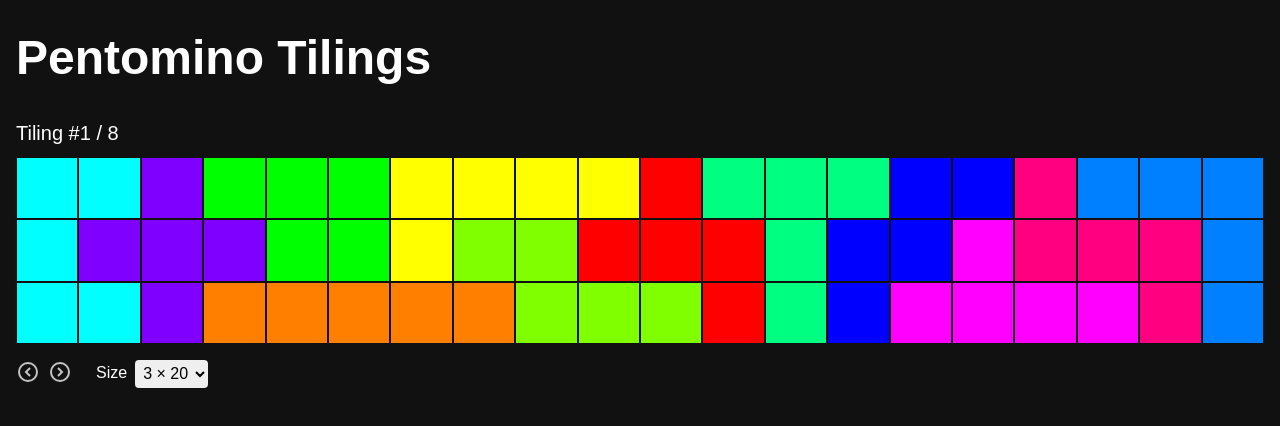
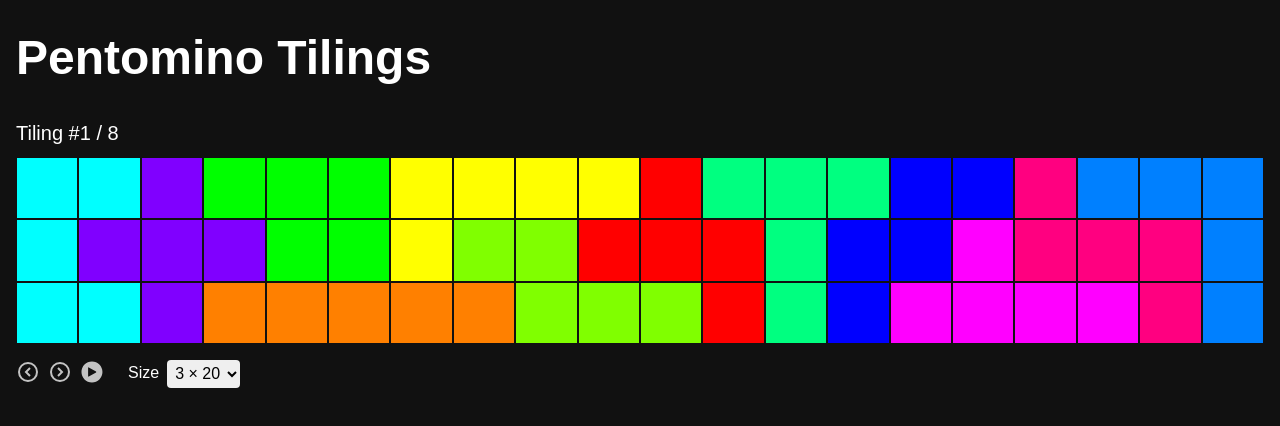
Before and after one commit to ScriptRaccoon/pentomino-tilings, a Svelte app: page / in a window 1280 px wide. Shown: the top 426 px of the page. Built offline with nearby package versions, Linux system fonts and the light colour scheme.

Commit message:
animation feature

```diff
--- a/src/App.svelte
+++ b/src/App.svelte
@@ -14,6 +14,7 @@
 	let m = 20
 
 	let loading = false
+	let animation_interval: number | null = null
 
 	async function init() {
 		const new_n = selected_n
@@ -50,6 +51,16 @@
 		}
 	}
 
+	function toggle_animation() {
+		if (animation_interval) {
+			clearInterval(animation_interval)
+			animation_interval = null
+		} else {
+			go_right()
+			animation_interval = window.setInterval(go_right, 1000)
+		}
+	}
+
 	onMount(init)
 </script>
 
@@ -80,7 +91,8 @@
 	<menu>
 		<div>
 			<button
-				disabled={!current_tiling}
+				disabled={!current_tiling ||
+					animation_interval != null}
 				on:click={go_left}
 				aria-label="previous"
 			>
@@ -91,7 +103,8 @@
 				/>
 			</button>
 			<button
-				disabled={!current_tiling}
+				disabled={!current_tiling ||
+					animation_interval != null}
 				on:click={go_right}
 				aria-label="next"
 			>
@@ -101,6 +114,13 @@
 					alt="arrow right"
 					aria-hidden="true"
 				/>
+			</button>
+			<button
+				disabled={!current_tiling || loading}
+				on:click={toggle_animation}
+				aria-label="toggle animation"
+			>
+				<img src="play.svg" alt="play" aria-hidden="true" />
 			</button>
 		</div>
 
--- a/src/app.css
+++ b/src/app.css
@@ -22,6 +22,11 @@ button {
 	cursor: pointer;
 }
 
+button:disabled {
+	cursor: not-allowed;
+	opacity: 0.3 !important;
+}
+
 .flipped {
 	transform: scaleX(-1);
 }
```
Also changed, not shown: public/play.svg (added).
